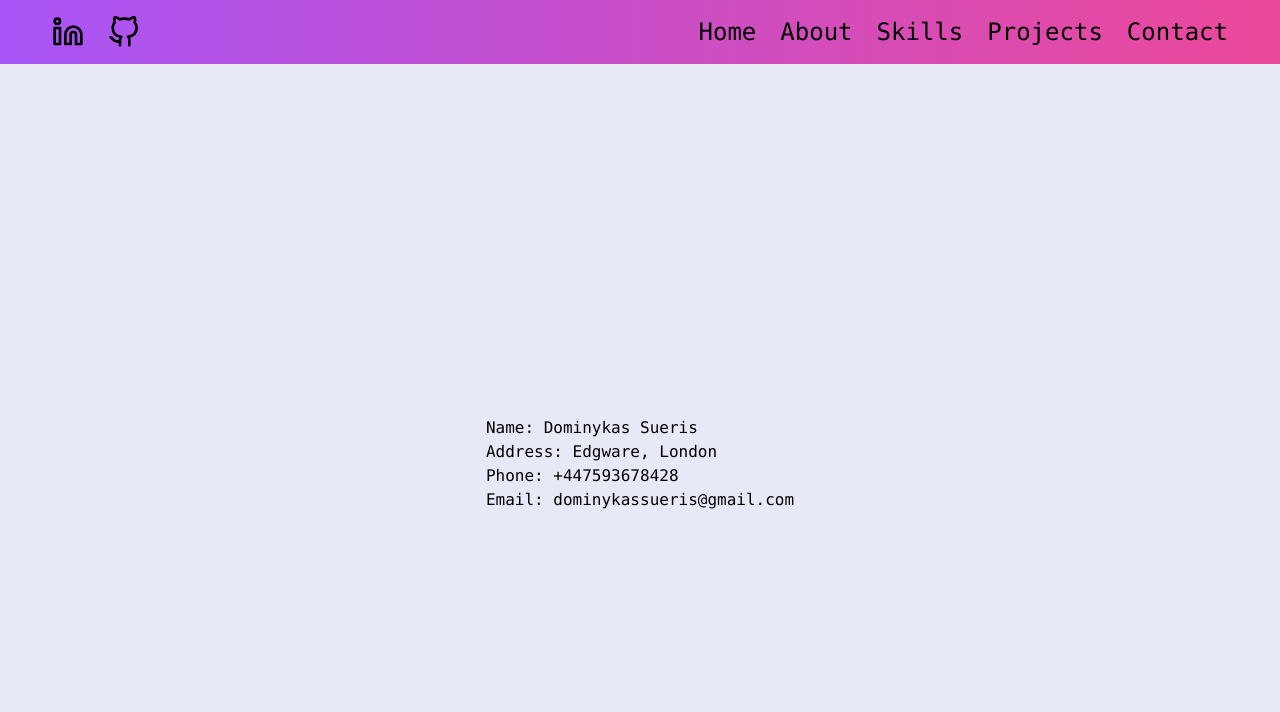
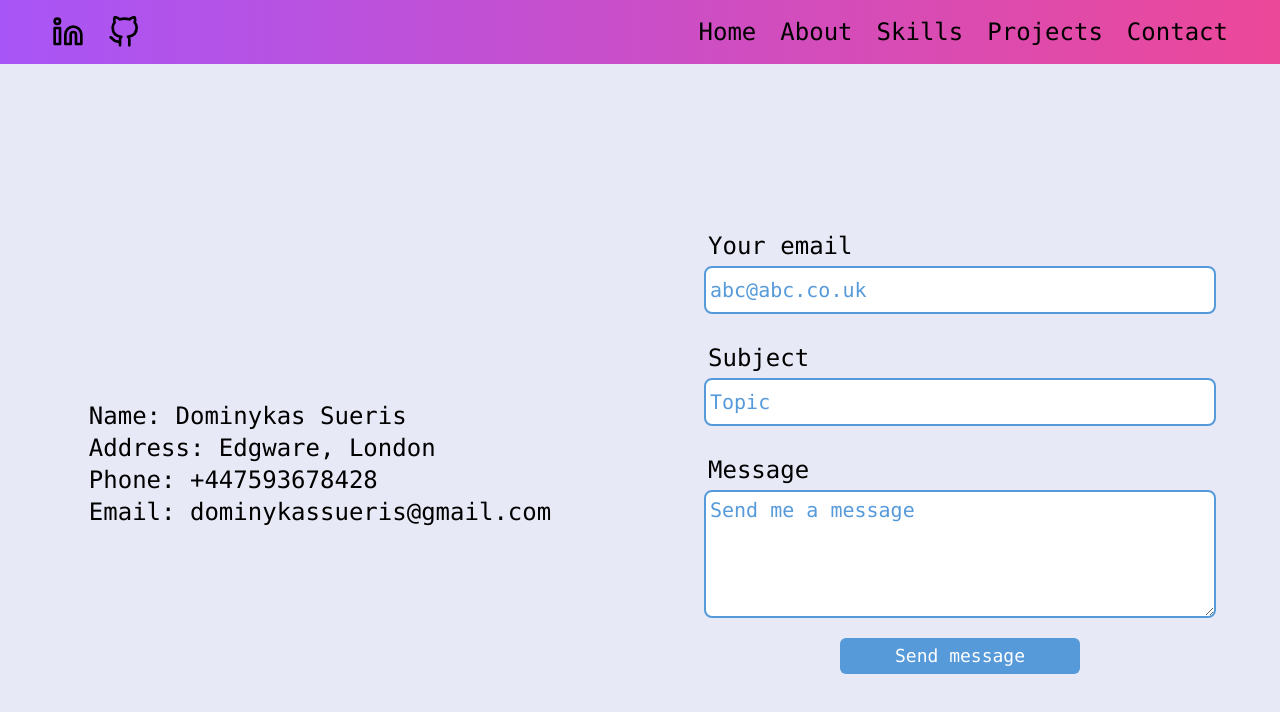
Before and after one commit to DominykasSueris/portfolio-website, a Next.js app: page /contact in a window 1280 px wide. Shown: the top 712 px of the page. Built offline with nearby package versions, Linux system fonts and the light colour scheme.

Commit message:
Submit form craeted for Contact page.

```diff
--- a/app/contact/page.tsx
+++ b/app/contact/page.tsx
@@ -1,17 +1,73 @@
+"use client";
 import Navbar from "../componets/Navbar";
+
+const handleSubmit = () => {
+  console.log("clicked");
+};
 
 const Contact = () => {
   return (
     <>
       <Navbar />
-      <div>
-        <div className="flex justify-center items-center h-dvh">
-          <ul className="list">
+      <div className="flex lg:flex-row flex-col h-dvh">
+        <div className="flex-1 flex justify-center items-center h-dvh">
+          <ul className="list text-sm lg:text-2xl">
             <li>Name: Dominykas Sueris</li>
             <li>Address: Edgware, London</li>
             <li>Phone: +447593678428</li>
             <li>Email: dominykassueris@gmail.com</li>
           </ul>
+        </div>
+        <div className="flex-1 flex flex-col lg:justify-center items-center">
+          <div className="flex justify-center lg:w-full w-1/2 lg:h-28">
+            <label className="w-full max-w-lg">
+              <div className="label p-1">
+                <span className="label-text lg:text-2xl text-sm">
+                  Your email
+                </span>
+              </div>
+              <input
+                type="email"
+                required
+                placeholder="abc@abc.co.uk"
+                className="input border-solid border-2 border-[#569ada] rounded-lg p-1 w-full max-w-lg lg:h-12 lg:text-xl placeholder-[#569ada]"
+              />
+            </label>
+          </div>
+          <div className="flex justify-center lg:w-full w-1/2 lg:h-28">
+            <label className="w-full max-w-lg">
+              <div className="label p-1">
+                <span className="label-text lg:text-2xl text-sm">Subject</span>
+              </div>
+              <input
+                type="text"
+                required
+                placeholder="Topic"
+                className="input border-solid border-2 border-[#569ada] rounded-lg p-1 w-full max-w-lg lg:h-12 lg:text-xl placeholder-[#569ada]"
+              />
+            </label>
+          </div>
+          <div className="flex justify-center lg:w-full w-1/2 lg:h-40 h-20">
+            <label className="w-full max-w-lg lg:h-40 h-20">
+              <div className="label p-1">
+                <span className="label-text lg:text-2xl text-sm">Message</span>
+              </div>
+              <textarea
+                required
+                className="textarea textarea-bordered border-solid border-2 border-[#569ada] rounded-lg p-1 w-full max-w-lg h-4/5 lg:text-xl placeholder-[#569ada]"
+                placeholder="Send me a message"
+              ></textarea>
+            </label>
+          </div>
+          <div className="p-4 my-3">
+            <button
+              className="bg-[#569ada] text-white text-xs lg:text-lg lg:p-1 py-1 rounded-md hover:bg-[#1c4f88] lg:w-60 w-40"
+              type="submit"
+              onClick={handleSubmit}
+            >
+              Send message
+            </button>
+          </div>
         </div>
       </div>
     </>
```
